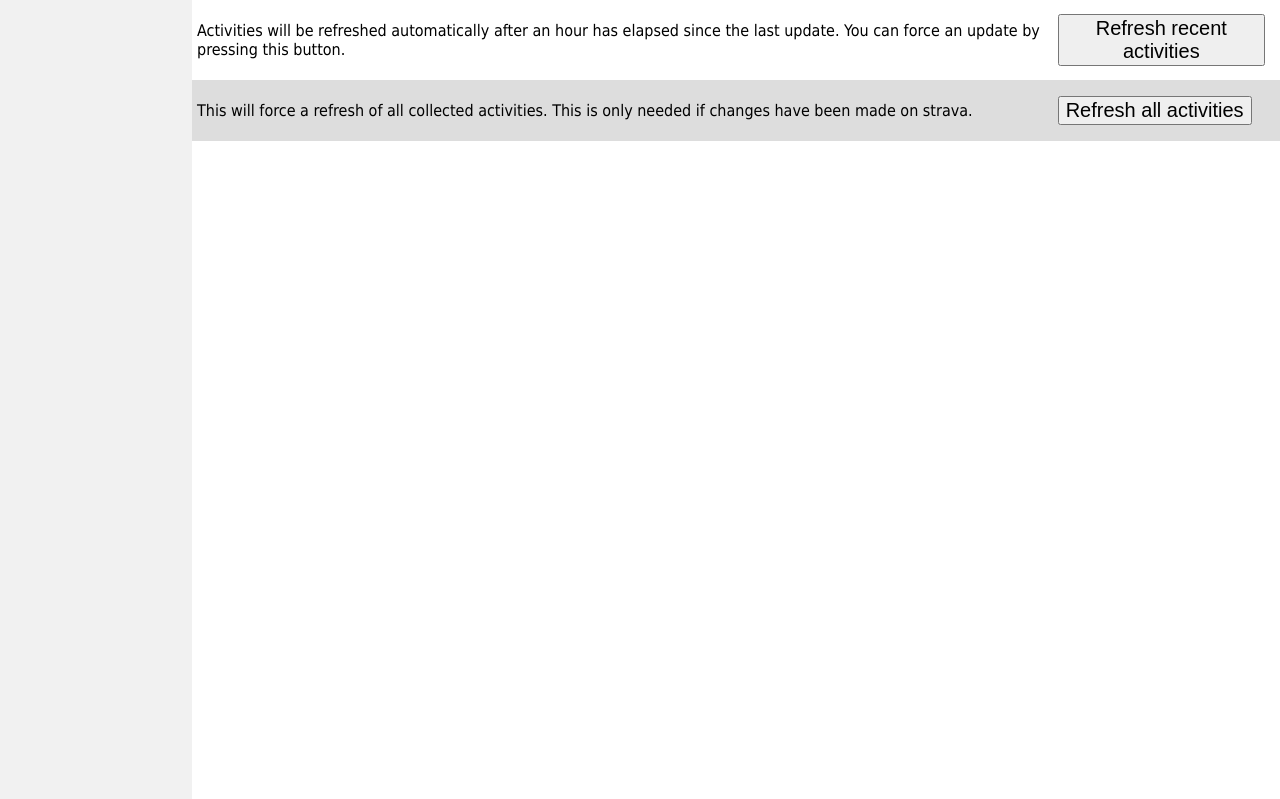
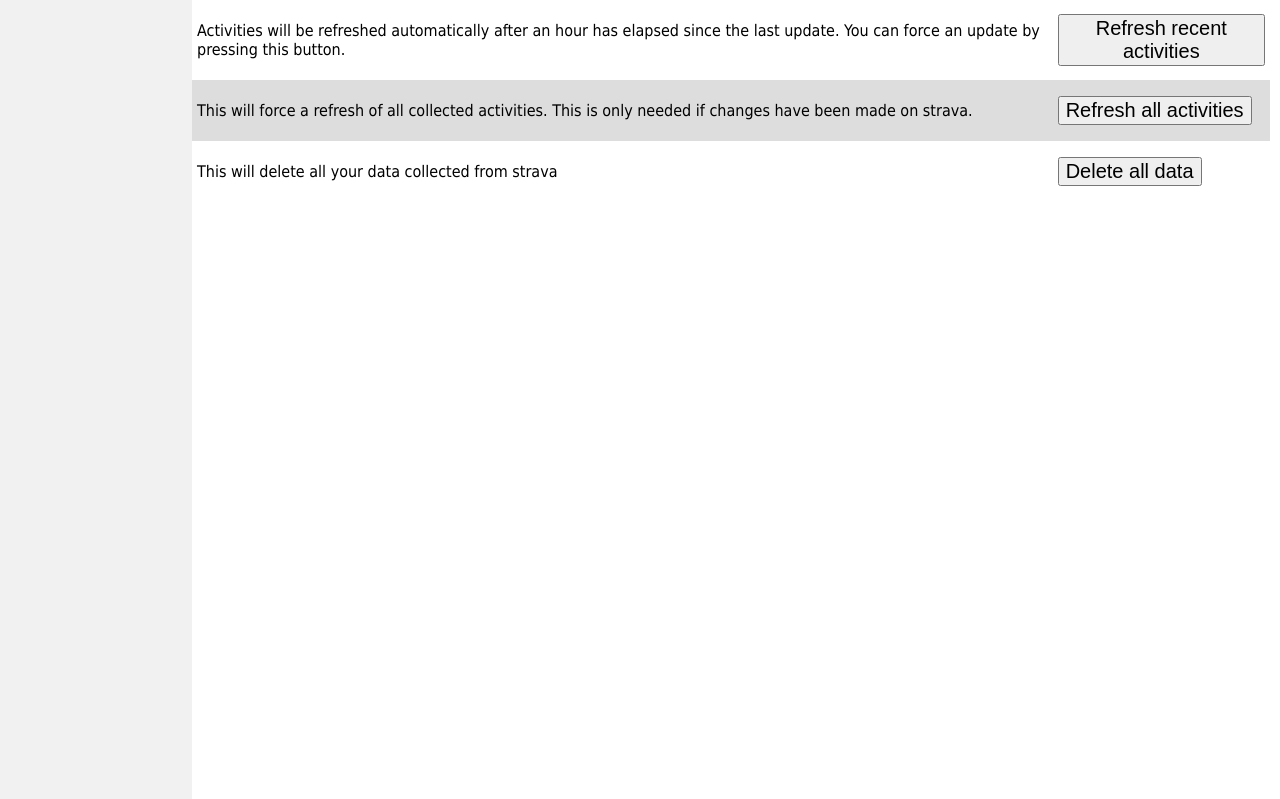
Before and after one commit to oliverkurth/runquery, a Flask app: template strava_query/templates/query/settings.html in a window 1280 px wide. Shown: the top 799 px of the page. Run offline with Flask 2, Linux system fonts and the light colour scheme; the template is opened without the code that fills it, so the values that code supplies are empty.

Commit message:
button to delete athlete

```diff
--- a/strava_query/query.py
+++ b/strava_query/query.py
@@ -12,6 +12,7 @@ import glob
 import json
 from datetime import datetime
 import time
+import shutil
 
 CLIENT_ID='3724'
 # we want an exception if unset
@@ -98,6 +99,11 @@ def create_context():
         json.dump(athlete.to_dict(), f)
 
     return client, athlete
+
+def delete_athlete(athlete):
+    athlete_dir = os.path.join(current_app.instance_path, 'athletes', str(athlete.id))
+    if os.path.isdir(athlete_dir):
+        shutil.rmtree(athlete_dir)
 
 def get_saved_activity_ids(athlete):
     athlete_dir = os.path.join(current_app.instance_path, 'athletes', str(athlete.id))
@@ -265,6 +271,15 @@ def api_sync_activities():
     except (NoToken, AccessUnauthorized):
         return json.dumps({'error' : 'unauthorized'}), 401
 
+@bp.route('/api/delete_athlete')
+def api_delete_athlete():
+    try:
+        client, athlete = create_context()
+        delete_athlete(athlete)
+        return json.dumps({'success':'ok'})
+    except (NoToken, AccessUnauthorized):
+        return json.dumps({'error' : 'unauthorized'}), 401
+
 @bp.route('/api/set_search', methods=['POST'])
 def api_set_search():
     filter = request.get_json(force=True)
--- a/strava_query/templates/query/settings.html
+++ b/strava_query/templates/query/settings.html
@@ -19,6 +19,12 @@ function sync_cb(status, result, data){
 function sync_activities(sync_all){
     async_request('/api/sync_activities?all=' + sync_all, sync_cb, sync_all ? 'sync_all_status' : 'sync_recent_status');
 }
+
+function delete_athlete(){
+    if (confirm("Are you sure?")) {
+        async_request('/api/delete_athlete', sync_cb, 'delete_athlete_status');
+    }
+}
 </script>
 
 <table class="main">
@@ -29,12 +35,18 @@ function sync_activities(sync_all){
 </td>
 <td><button type="button" onclick="sync_activities(false)">Refresh recent activities</button></td>
 <td = id='sync_recent_status'></td>
-</tr><tr>
-<td>
-<p>This will force a refresh of all collected activities. This is only needed if changes have been made on strava.</p>
-</td>
+</tr>
+
+<tr>
+<td><p>This will force a refresh of all collected activities. This is only needed if changes have been made on strava.</p></td>
 <td><button type="button" onclick="sync_activities(true)">Refresh all activities</button></td>
-<td id='sync_all_status'></td>
 </tr>
+
+<tr>
+<td><p>This will delete all your data collected from strava</p></td>
+<td><button type="button" onclick="delete_athlete()">Delete all data</button></td>
+<td id='delete_athlete_status'></td>
+</tr>
+
 </table>
 {% endblock %}
```
